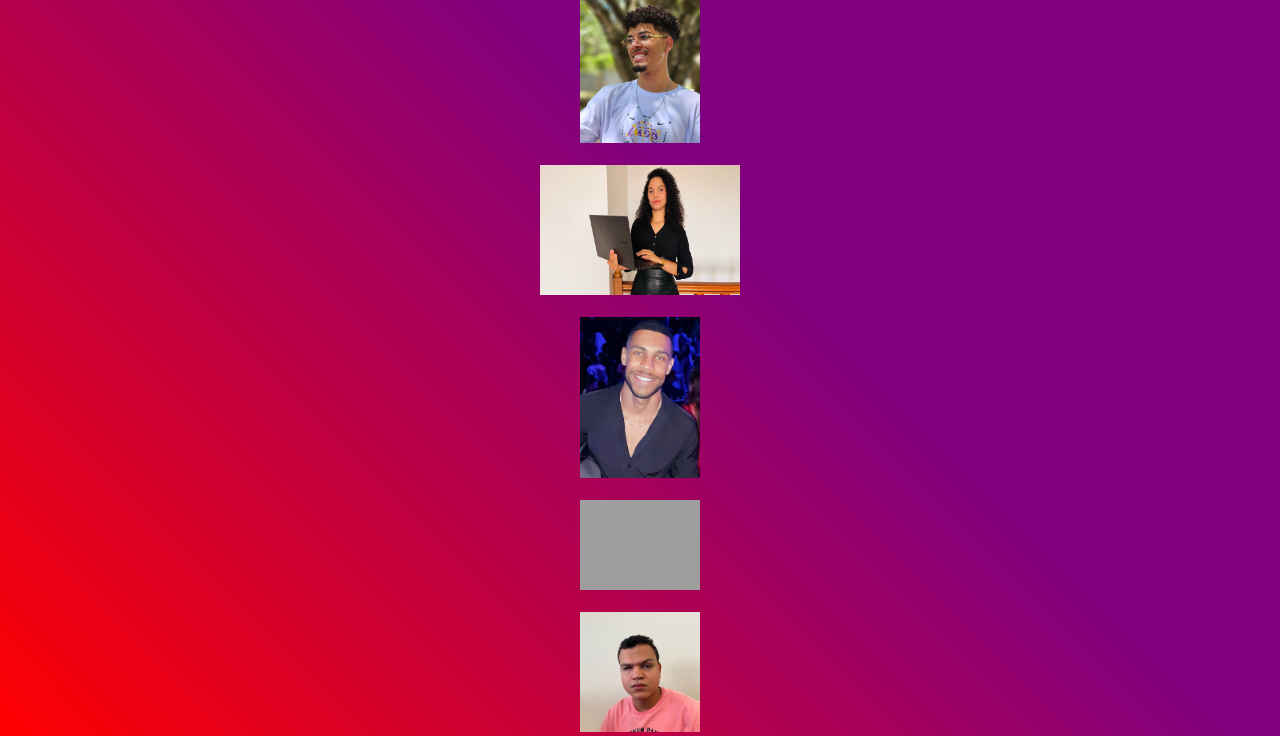
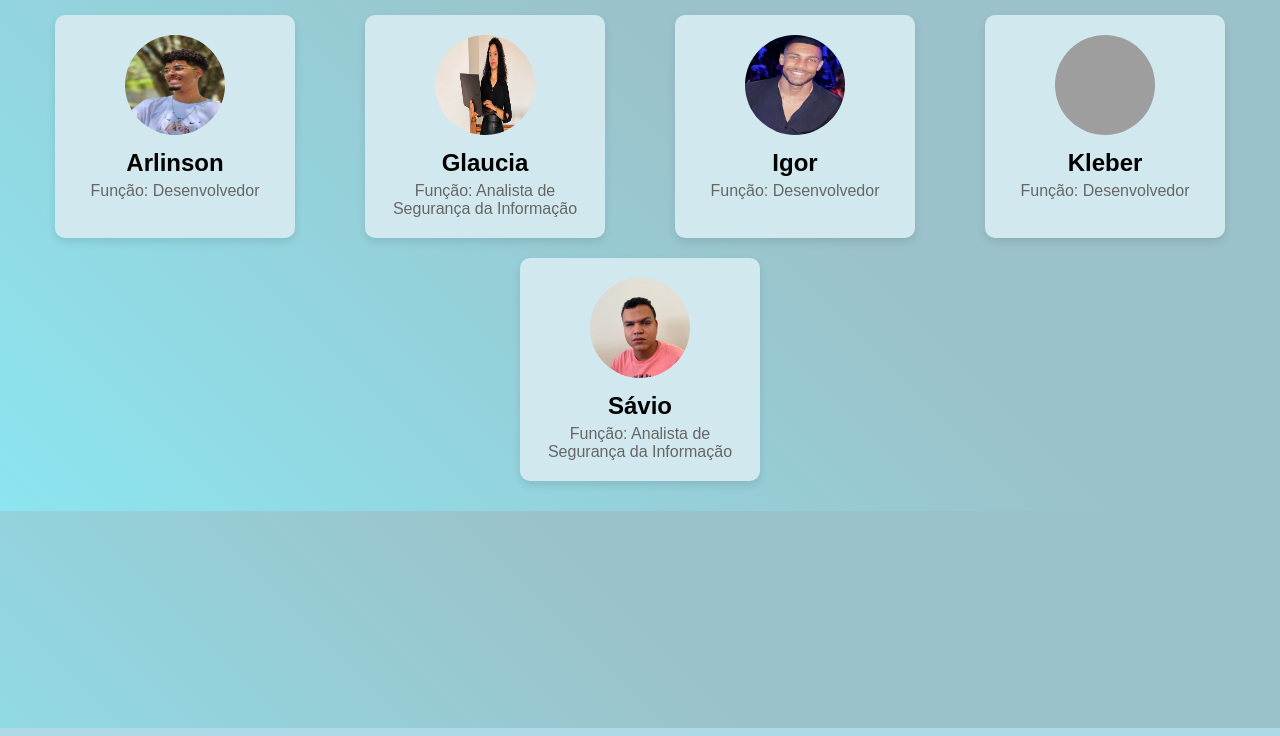
Before and after one commit to ArlinsonSantos/padroes.web.atividade, a plain HTML site: page Projeto html/Site/Index.html in a window 1280 px wide. Shown: the part 72-808 px from the top of the page. Drawn offline with Linux system fonts and the light colour scheme; grey boxes are pictures that could not be loaded.

Commit message:
AlteraçaoGlauciaOficial

```diff
--- a/Projeto html/Site/Index.html
+++ b/Projeto html/Site/Index.html
@@ -1,25 +1,86 @@
 <!DOCTYPE html>
-<html lang="en">
+<html lang="pt-BR">
 <head>
     <meta charset="UTF-8">
     <meta name="viewport" content="width=device-width, initial-scale=1.0">
-    <title>Document</title>
-    <link rel="stylesheet" href="Styles.css">
+    <title>Equipe</title>
+    <link rel="stylesheet" href="styles.css">
 </head>
 <body>
-        <!--Escolher suas fotos no campo src="Imagens/sua_foto"-->
-    <ul>
-        <h1>Membros do Grupo</h1>
-        <br>
-    <li><a href="/Projeto html/Site/Equipe/Arlinson.html"> <img src="Imagens/Foto Arlinson.jpg" alt="Arlinson" width="120"></a></li>
-    <br>
-    <li><a href="/Projeto html/Site/Equipe/Glaucia.html"> <img src="Imagens/Glaucia.jpg" alt="Glaucia" width="200" height="130"></a></li>
-    <br>
-    <li><a href="/Projeto html/Site/Equipe/Igor.html"> <img src="Imagens/IGORFT.jpg" alt="Igor" width="120"></a></li>
-    <br>
-    <li><a href="/Projeto html/Site/Equipe/Kleber.html"> <img src="Imagens/Kleber.jpg" alt="Kleber" width="120"></a></li>
-    <br>
-    <li><a href="/Projeto html/Site/Equipe/Savio.html"> <img src="Imagens/foto savio.jpg" alt="Sávio" width="120"></a></li>
-    </ul>
+    <style>body {
+        background-color: #add8e6; /* Azul clarinho */
+        font-family: Arial, sans-serif;
+        margin: 0;
+        padding: 20px;
+    }
+
+    .container {
+        text-align: center;
+    }
+
+    h1 {
+        color: #22333ccc;
+    }
+
+    .team {
+        display: flex;
+        justify-content: space-around;
+        flex-wrap: wrap;
+        margin-top: 20px;
+    }
+
+    .member {
+        background-color: rgb(210, 232, 239);
+        border-radius: 10px;
+        box-shadow: 0 4px 8px rgba(0, 0, 0, 0.1);
+        margin: 10px;
+        padding: 20px;
+        width: 200px;
+    }
+
+    .member img {
+        border-radius: 50%;
+        width: 100px;
+        height: 100px;
+    }
+
+    .member h2 {
+        margin: 10px 0 5px;
+    }
+
+    .member p {
+        color: #666;
+    }
+    </style>
+    <div class="container">
+        <h1>Conheça Nossa Equipe</h1>
+        <div class="team">
+            <div class="member">
+                <a href="/Projeto html/Site/Equipe/Arlinson.html"> <img src="Imagens/Foto Arlinson.jpg" alt="Arlinson" width="150"></a>
+                <h2>Arlinson</h2>
+                <p>Função: Desenvolvedor</p>
+            </div>
+            <div class="member">
+                <a href="/Projeto html/Site/Equipe/Glaucia.html"> <img src="Imagens/Glaucia.jpg" alt="Glaucia" width="200" height="150"></a>
+                <h2>Glaucia</h2>
+                <p>Função: Analista de Segurança da Informação</p>
+            </div>
+            <div class="member">
+                <a href="/Projeto html/Site/Equipe/Igor.html"> <img src="Imagens/IGORFT.jpg" alt="Igor" width="150"></a>
+                <h2>Igor</h2>
+                <p>Função: Desenvolvedor</p>
+            </div>
+            <div class="member">
+                <a href="/Projeto html/Site/Equipe/Kleber.html"> <img src="Imagens/Kleber.jpg" alt="Kleber" width="150"></a>
+                <h2>Kleber</h2>
+                <p>Função: Desenvolvedor</p>
+            </div>
+            <div class="member">
+                <a href="/Projeto html/Site/Equipe/Sávio.html"> <a href="/Projeto html/Site/Equipe/Savio.html"> <img src="Imagens/foto savio.jpg" alt="Sávio" width="150"></a>
+                <h2>Sávio</h2>
+                <p>Função: Analista de Segurança da Informação</p>
+            </div>
+        </div>
+    </div>
 </body>
 </html>
--- a/Projeto html/Site/Styles.css
+++ b/Projeto html/Site/Styles.css
@@ -9,8 +9,8 @@ body{
 body{
     background-image: linear-gradient(
         45deg,
-        red,
-        purple 60%
+        rgb(140, 229, 240),
+        rgb(155, 194, 202) 60%
     );
 }
 h1, ul{
```
Also changed, not shown: Projeto html/Site/Equipe/Savio.html (+4 -3 lines).
